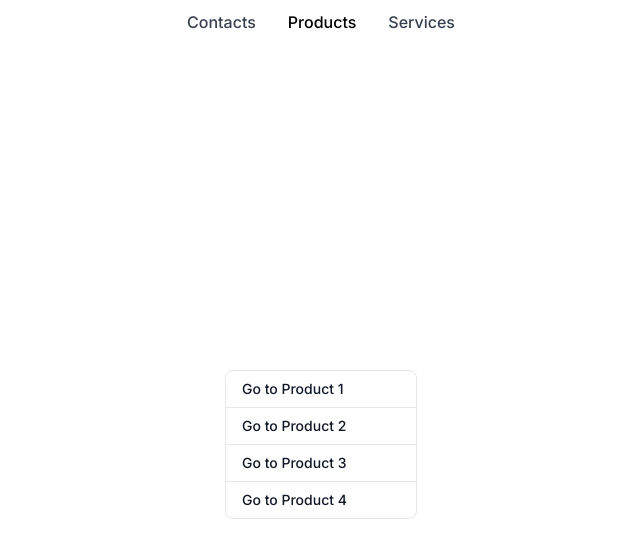
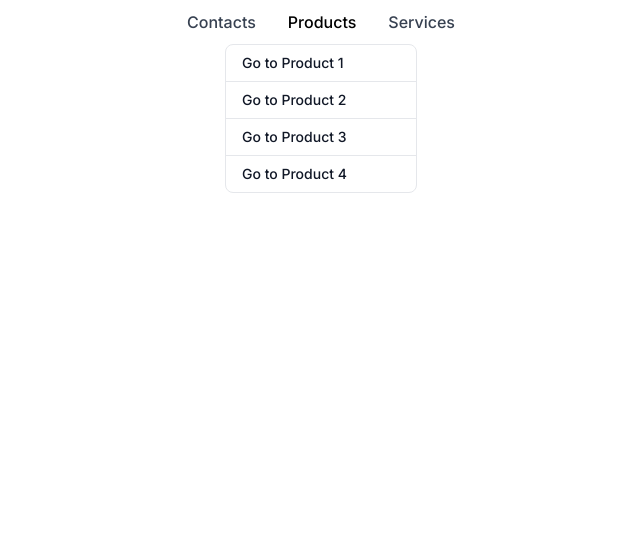
Before and after one commit to GarethPark/GKPProductManagerUI, a Next.js app: page /products in a window 1280 px wide. Shown: the top 558 px of the page, without its empty margins (319-959 px from the left). Built offline with nearby package versions, Linux system fonts and the light colour scheme.

Commit message:
move to top

```diff
--- a/app/products/page.tsx
+++ b/app/products/page.tsx
@@ -4,7 +4,7 @@
 export default function ProductList() {
     return (
       <>
-      <div className="flex justify-center items-center min-h-screen">
+      <div className="flex justify-center items-start min-h-screen">
         <ul className="w-48 text-sm font-medium text-gray-900 bg-white border border-gray-200 rounded-lg dark:bg-gray-700 dark:border-gray-600 dark:text-white">
             <li className="w-full px-4 py-2 border-b border-gray-200 rounded-t-lg dark:border-gray-600">
               <Link href={`/products/${1}`}>Go to Product 1</Link>
```
